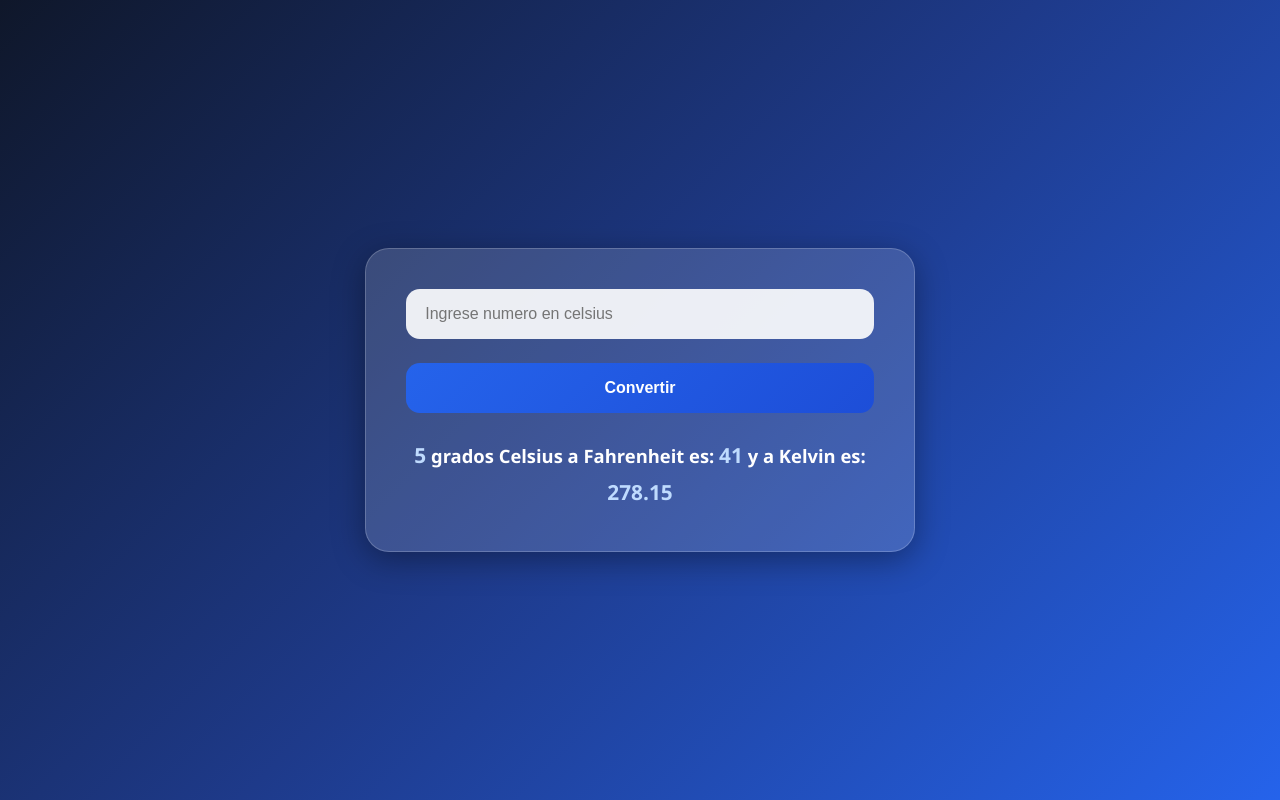
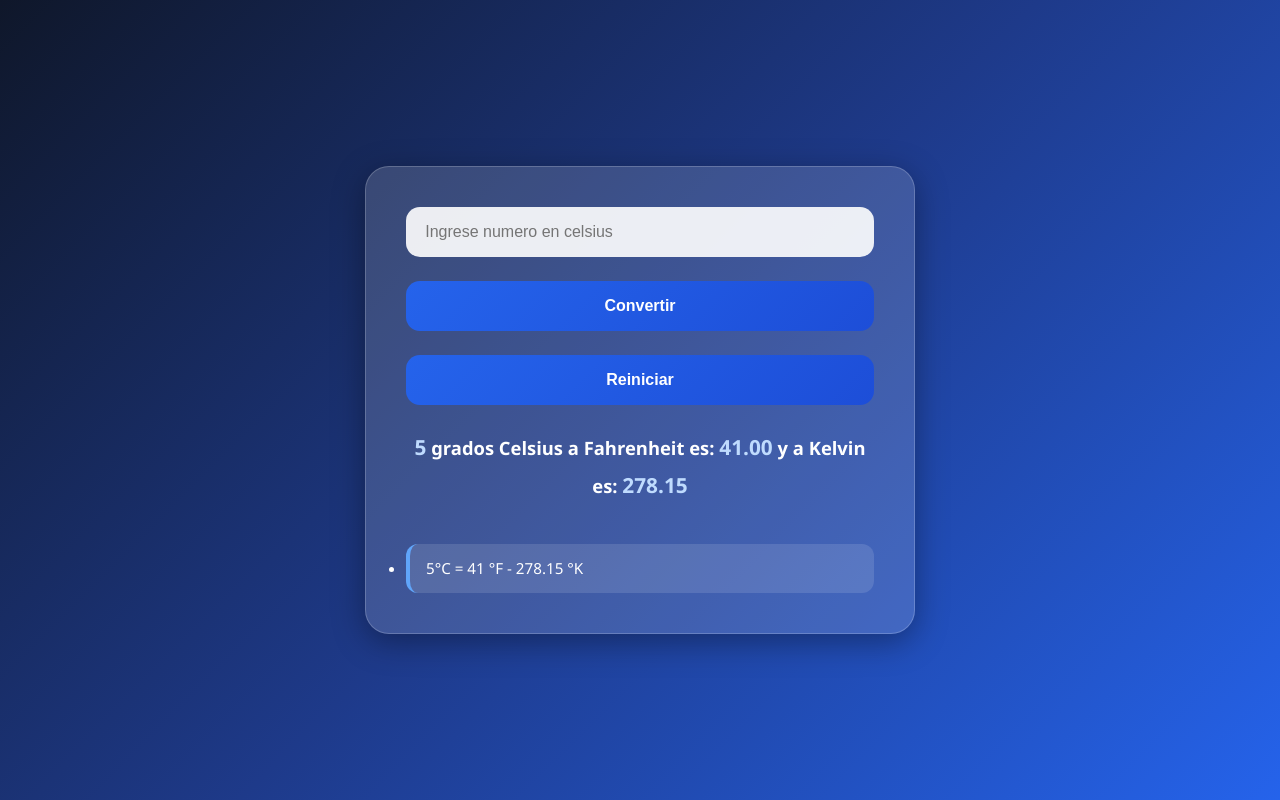
Before and after one commit to Fasalpa/logica-programacion-2, a website: page index.html in a window 1280 px wide. Both pictures are taken after typing "5" into the empty fields and a click on the button "Convertir". Drawn offline with Linux system fonts and the light colour scheme.

Commit message:
agregar un reinicio y un historial, trabajo en el ccs en proceso

```diff
--- a/app.js
+++ b/app.js
@@ -3,6 +3,8 @@ let btnConvertir = document.getElementById("btnConvertir");
 let spanCelsius = document.getElementById("spanCelsius");
 let spanFahrenheit = document.getElementById("spanFahrenheit");
 let spanKelvin = document.getElementById("spanKelvin");
+let btnReset = document.getElementById("btnReset");
+let historial = document.getElementById("historial");
 
 btnConvertir.addEventListener("click", function () {
   let valorCelsius = Number(inpCelsius.value);
@@ -17,8 +19,18 @@ btnConvertir.addEventListener("click", function () {
     // alert(kelvin) ya comprobé que funciona
     spanCelsius.textContent = valorCelsius;
     //   console.log(`este es el valor de ${valorCelsius}`); ahora compruebo que el cambio span funciona
-    spanFahrenheit.textContent = fahrenheit;
-    spanKelvin.textContent = kelvin;
+    spanFahrenheit.textContent = fahrenheit.toFixed(2);
+    spanKelvin.textContent = kelvin.toFixed(2);
     inpCelsius.value = "";
+
+    let registro = document.createElement("li");
+    registro.textContent = `${valorCelsius}°C = ${fahrenheit} °F - ${kelvin} °K`;
+    historial.appendChild(registro);
   }
 });
+btnReset.addEventListener("click", function () {
+  spanCelsius.textContent = "0";
+  spanFahrenheit.textContent = "0";
+  spanKelvin.textContent = "0";
+  inpCelsius.value = "";
+});
--- a/index.html
+++ b/index.html
@@ -14,11 +14,13 @@
         placeholder="Ingrese numero en celsius"
       />
       <button id="btnConvertir">Convertir</button>
+      <button id="btnReset">Reiniciar</button>
       <h3>
         <span id="spanCelsius">0</span> grados Celsius a Fahrenheit es:
         <span id="spanFahrenheit">0</span> y a Kelvin es:
         <span id="spanKelvin">0</span>
       </h3>
+      <ul id="historial"></ul>
     </main>
     <script src="app.js"></script>
   </body>
--- a/styles.css
+++ b/styles.css
@@ -68,3 +68,26 @@ span {
   font-weight: bold;
   font-size: 1.3rem;
 }
+
+#historial {
+  display: flex;
+  flex-direction: column;
+  margin-top: 1rem;
+  padding: 0;
+  gap: 0.8rem;
+}
+
+#historial li {
+  background: rgba(255, 255, 255, 0.12);
+  padding: 0.9rem 1rem;
+  border-radius: 12px;
+  color: white;
+  font-size: 0.95rem;
+  border-left: 4px solid #60a5fa;
+  transition: 0.3s ease;
+}
+
+#historial li:hover {
+  transform: translateX(5px);
+  background: rgba(255, 255, 255, 0.2);
+}
```
